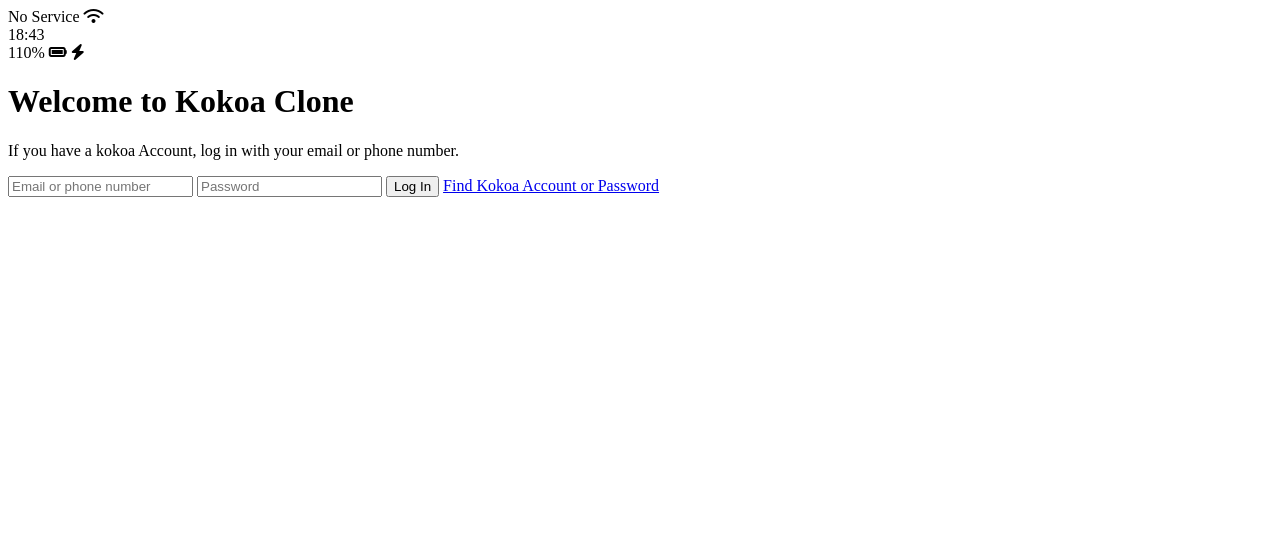
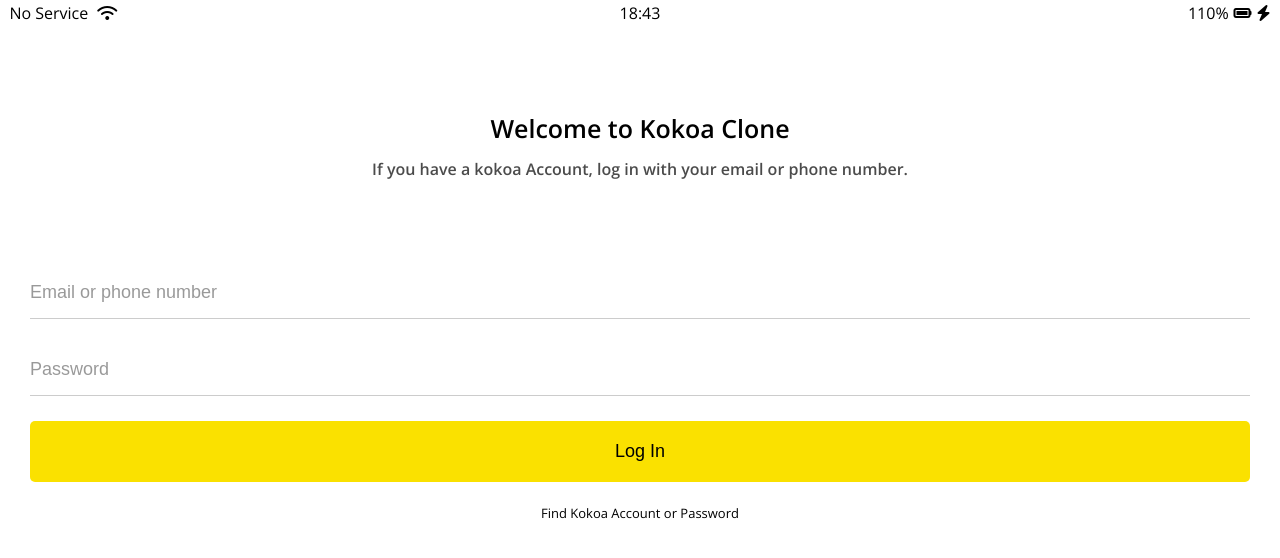
Before and after one commit to AoClear/kokoa-clone-2022, a plain HTML site: page index.html in a window 1280 px wide. Drawn offline with nearby package versions, Linux system fonts and the light colour scheme.

Commit message:
#6.8 Complete

```diff
--- /dev/null
+++ b/css/components/status-bar.css
@@ -0,0 +1,27 @@
+.status-bar {
+  display: flex;
+  justify-content: center;
+  padding: 5px 3px;
+}
+.status-bar__column {
+  width: 33%;
+}
+
+.status-bar__column:first-child span {
+  margin-right: 5px;
+}
+
+.status-bar__column:nth-child(2) {
+  display: flex;
+  justify-content: center;
+}
+
+.status-bar__column:last-child {
+  display: flex;
+  justify-content: flex-end;
+  align-items: center;
+}
+
+.status-bar__column .fa-battery-full {
+  margin: 0px 5px;
+}
--- /dev/null
+++ b/css/reset.css
@@ -0,0 +1,128 @@
+html,
+body,
+div,
+span,
+applet,
+object,
+iframe,
+h1,
+h2,
+h3,
+h4,
+h5,
+h6,
+p,
+blockquote,
+pre,
+a,
+abbr,
+acronym,
+address,
+big,
+cite,
+code,
+del,
+dfn,
+em,
+img,
+ins,
+kbd,
+q,
+s,
+samp,
+small,
+strike,
+strong,
+sub,
+sup,
+tt,
+var,
+b,
+u,
+i,
+center,
+dl,
+dt,
+dd,
+ol,
+ul,
+li,
+fieldset,
+form,
+label,
+legend,
+table,
+caption,
+tbody,
+tfoot,
+thead,
+tr,
+th,
+td,
+article,
+aside,
+canvas,
+details,
+embed,
+figure,
+figcaption,
+footer,
+header,
+hgroup,
+menu,
+nav,
+output,
+ruby,
+section,
+summary,
+time,
+mark,
+audio,
+video {
+  margin: 0;
+  padding: 0;
+  border: 0;
+  font-size: 100%;
+  font: inherit;
+  vertical-align: baseline;
+}
+/* HTML5 display-role reset for older browsers */
+article,
+aside,
+details,
+figcaption,
+figure,
+footer,
+header,
+hgroup,
+menu,
+nav,
+section {
+  display: block;
+}
+body {
+  line-height: 1;
+}
+ol,
+ul {
+  list-style: none;
+}
+blockquote,
+q {
+  quotes: none;
+}
+blockquote:before,
+blockquote:after,
+q:before,
+q:after {
+  content: "";
+  content: none;
+}
+table {
+  border-collapse: collapse;
+  border-spacing: 0;
+}
+
+input:focus {
+  outline: none;
+}
--- /dev/null
+++ b/css/screens/login.css
@@ -0,0 +1,58 @@
+.welcome-header {
+  margin: 90px 0px;
+  text-align: center;
+  display: flex;
+  flex-direction: column;
+  align-items: center;
+  font-weight: 600;
+}
+
+.welcome-header__title {
+  margin-bottom: 20px;
+  font-size: 25px;
+}
+
+.welcome-header__text {
+  width: 60%;
+  opacity: 0.7;
+}
+
+#login-form {
+  display: flex;
+  flex-direction: column;
+  margin: 0px 30px;
+}
+
+#login-form input {
+  border: none;
+  padding: 15px 0px;
+  font-size: 18px;
+  margin-bottom: 25px;
+}
+
+#login-form input:not([type="submit"]) {
+  border-bottom: 1px solid rgba(0, 0, 0, 0.2);
+  transition: border-color 0.3s ease-in-out;
+}
+
+#login-form input::placeholder {
+  color: rgba(0, 0, 0, 0.4);
+}
+
+#login-form input:focus {
+  border-color: var(--yellow);
+}
+
+#login-form input[type="submit"] {
+  background-color: var(--yellow);
+  cursor: pointer;
+  padding: 20px 0px;
+  border-radius: 5px;
+}
+
+#login-form a {
+  text-align: center;
+  text-decoration: none;
+  color: inherit;
+  font-size: 13px;
+}
--- /dev/null
+++ b/css/styles.css
@@ -0,0 +1,13 @@
+@import url("https://fonts.googleapis.com/css2?family=Open+Sans:wght@400;600&display=swap");
+@import "reset.css";
+@import "variables.css";
+
+/* Components */
+@import "components/status-bar.css";
+
+/* Screens */
+@import "screens/login.css";
+
+body {
+  font-family: "Open Sans", sans-serif;
+}
--- /dev/null
+++ b/css/variables.css
@@ -0,0 +1,3 @@
+:root {
+  --yellow: #fae100;
+}
--- a/index.html
+++ b/index.html
@@ -1,6 +1,7 @@
 <!DOCTYPE html>
 <html lang="en">
   <head>
+    <link rel="stylesheet" href="css/styles.css" />
     <meta charset="UTF-8" />
     <meta name="viewport" content="width=device-width, initial-scale=1.0" />
     <title>Welcome to Kokoa Clone</title>
```
